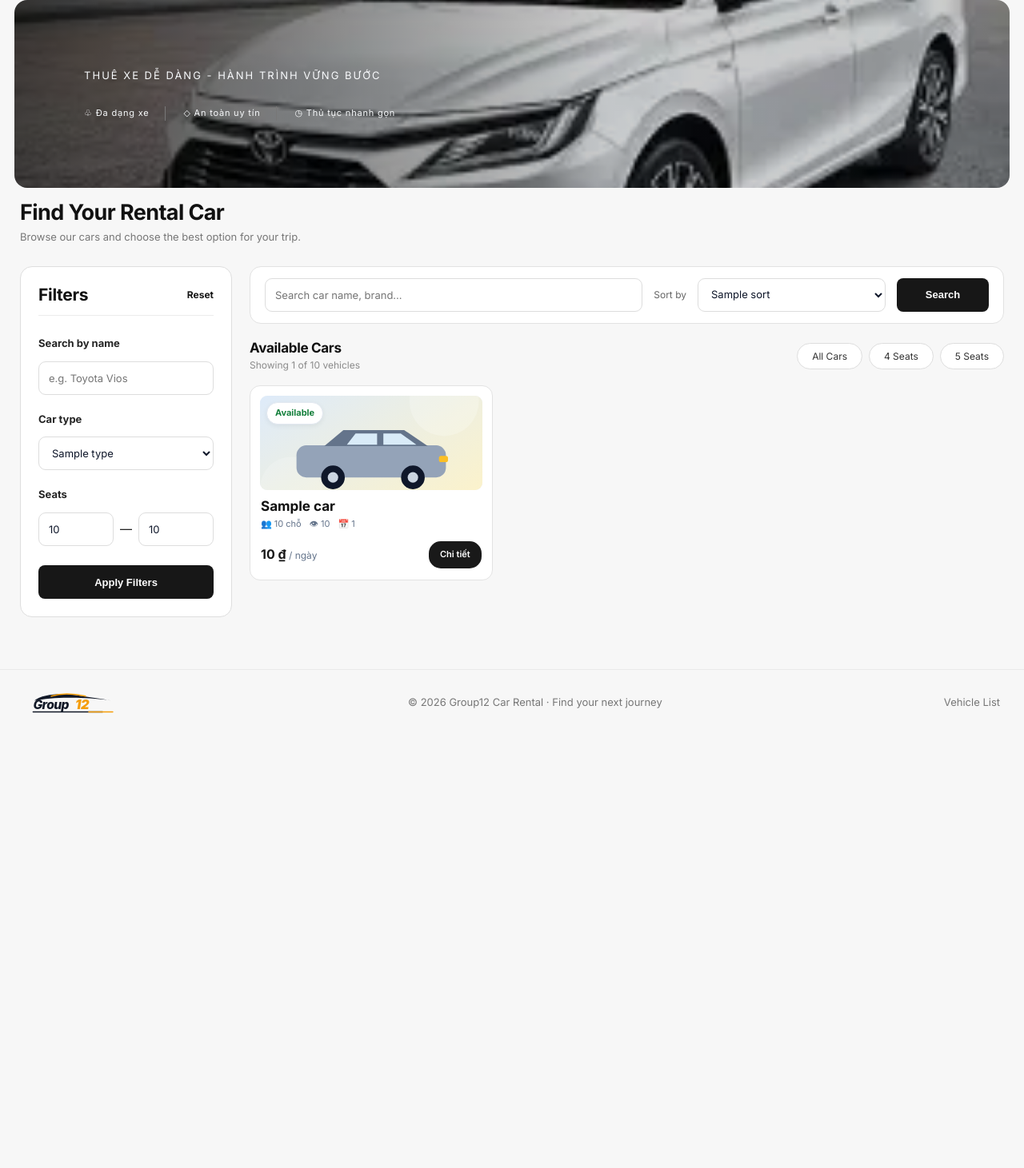
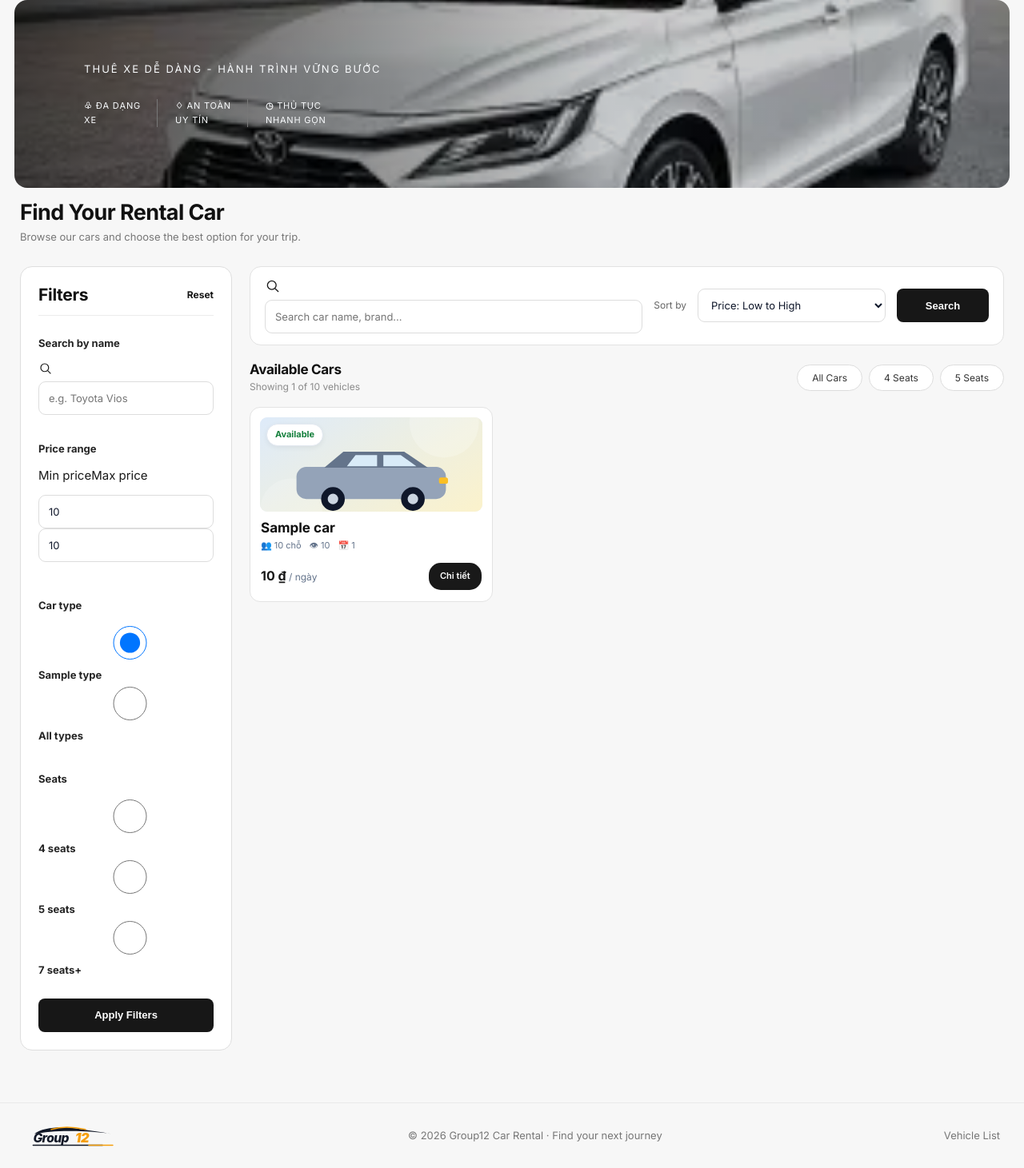
Before and after one commit to tloc2410/Project-CNPM, a Flask app: template SourceCode/presentation/templates/cars.html in a window 1280 px wide. Shown: the part 117-1578 px from the top of the page at 80% size. Before the commit the page ends 1009 px from the top, so only its background shows below. Run offline with Flask 3, Linux system fonts and the light colour scheme; the template is opened without the code that fills it: most values are stand-ins (such as "Sample title", 1, 10 or a date in 2020).

Commit message:
style(figma): match listing filter sidebar, toolbar and vehicle grid layout

```diff
--- a/SourceCode/presentation/templates/cars.html
+++ b/SourceCode/presentation/templates/cars.html
@@ -2,10 +2,12 @@
 {% block title %}Vehicle List – Group12 Car Rental{% endblock %}
 {% block content %}
 <div class="figma-cars-page">
-  <section class="figma-cars-banner" aria-label="Car rental">
+  <section class="figma-cars-banner" aria-label="Group12 Car Rental">
     <div class="figma-cars-banner-content">
       <span>THUÊ XE DỄ DÀNG - HÀNH TRÌNH VỮNG BƯỚC</span>
-      <div class="figma-banner-benefits"><span>♧ Đa dạng xe</span><span>◇ An toàn uy tín</span><span>◷ Thủ tục nhanh gọn</span></div>
+      <div class="figma-banner-benefits">
+        <span><b>♧</b> ĐA DẠNG<br>XE</span><span><b>♢</b> AN TOÀN<br>UY TÍN</span><span><b>◷</b> THỦ TỤC<br>NHANH GỌN</span>
+      </div>
     </div>
   </section>
   <div class="container figma-cars-container">
@@ -13,46 +15,74 @@
       <h1>Find Your Rental Car</h1>
       <p>Browse our cars and choose the best option for your trip.</p>
     </div>
-    {% if db_error %}<div class="notice notice-warning">Không thể truy vấn MySQL: {{ db_error }}</div>{% endif %}
+    {% if db_error %}<div class="notice notice-warning">MySQL connection problem: {{ db_error }}</div>{% endif %}
     <div class="figma-cars-layout">
       <aside class="figma-cars-sidebar" aria-label="Filters">
         <div class="figma-filter-title"><h2>Filters</h2><a href="{{ url_for('cars') }}">Reset</a></div>
-        <form method="GET" action="{{ url_for('cars') }}" class="figma-sidebar-form">
+        <form id="figma-side-filter" method="GET" action="{{ url_for('cars') }}" class="figma-sidebar-form">
           <label for="side-search">Search by name</label>
+          <div class="g12-input-icon">
+            <svg viewBox="0 0 24 24" fill="none" stroke="currentColor" width="18" height="18" stroke-width="1.6"><circle cx="10.5" cy="10.5" r="6.5"/><path d="m15.5 15.5 5 5"/></svg>
             <input id="side-search" type="search" name="q" value="{{ filters.keyword }}" placeholder="e.g. Toyota Vios">
-          <label for="side-type">Car type</label>
-          <select id="side-type" name="type_id">
-            <option value="">All types</option>
-            {% for type in types %}<option value="{{ type.typeId }}" {% if filters.type_id == type.typeId %}selected{% endif %}>{{ type.typeName }}</option>{% endfor %}
-          </select>
+          </div>
+          <div class="g12-filter-separator"></div>
+          <label for="price-min">Price range</label>
+          <div class="g12-price-labels"><span>Min price</span><span>Max price</span></div>
+          <div class="g12-price-row">
+            <input id="price-min" type="number" name="price_min" min="0" step="10000" placeholder="0₫" value="{{ filters.price_min if filters.price_min is not none else '' }}">
+            <input id="price-max" type="number" name="price_max" min="0" step="10000" placeholder="2.000.000₫" value="{{ filters.price_max if filters.price_max is not none else '' }}">
+          </div>
+          <div class="g12-range-slider-display"><span></span><i></i><i></i></div>
+          <div class="g12-filter-separator"></div>
+          <label for="g12-filter-type">Car type</label>
+          <div class="g12-filter-checkboxes">
+            {% for type in types %}
+            <label class="g12-checkbox-line"><input type="radio" name="type_id" value="{{ type.typeId }}" {% if filters.type_id == type.typeId %}checked{% endif %}><span>{{ type.typeName }}</span></label>
+            {% endfor %}
+            <label class="g12-checkbox-line"><input type="radio" name="type_id" value="" {% if not filters.type_id %}checked{% endif %}><span>All types</span></label>
+          </div>
+          <div class="g12-filter-separator"></div>
           <label>Seats</label>
-          <div class="figma-seats-fields">
-            <input type="number" aria-label="Minimum seats" name="seats_min" min="2" max="55" placeholder="Min" value="{{ filters.seats_min or '' }}">
-            <span>—</span>
-            <input type="number" aria-label="Maximum seats" name="seats_max" min="2" max="55" placeholder="Max" value="{{ filters.seats_max or '' }}">
+          <div class="g12-seat-selector">
+            <label><input type="radio" name="seat_choice" value="4" {% if filters.seats_min == 4 and filters.seats_max == 4 %}checked{% endif %}><span>4 seats</span></label>
+            <label><input type="radio" name="seat_choice" value="5" {% if filters.seats_min == 5 and filters.seats_max == 5 %}checked{% endif %}><span>5 seats</span></label>
+            <label><input type="radio" name="seat_choice" value="7" {% if filters.seats_min == 7 and not filters.seats_max %}checked{% endif %}><span>7 seats+</span></label>
           </div>
+          <input id="side-seats-min" name="seats_min" type="hidden" value="{{ filters.seats_min or '' }}">
+          <input id="side-seats-max" name="seats_max" type="hidden" value="{{ filters.seats_max or '' }}">
           <input type="hidden" name="sort" value="{{ filters.sort }}">
           <button type="submit" class="figma-dark-button">Apply Filters</button>
         </form>
       </aside>
       <section class="figma-cars-results" aria-label="Available vehicles">
         <form class="figma-cars-toolbar" method="GET" action="{{ url_for('cars') }}">
+          <div class="g12-input-icon">
+            <svg viewBox="0 0 24 24" fill="none" stroke="currentColor" width="20" height="20" stroke-width="1.6"><circle cx="10.5" cy="10.5" r="6.5"/><path d="m15.5 15.5 5 5"/></svg>
             <input type="search" name="q" value="{{ filters.keyword }}" aria-label="Search vehicles" placeholder="Search car name, brand...">
+          </div>
           <input type="hidden" name="type_id" value="{{ filters.type_id or '' }}">
           <input type="hidden" name="seats_min" value="{{ filters.seats_min or '' }}">
           <input type="hidden" name="seats_max" value="{{ filters.seats_max or '' }}">
+          <input type="hidden" name="price_min" value="{{ filters.price_min if filters.price_min is not none else '' }}">
+          <input type="hidden" name="price_max" value="{{ filters.price_max if filters.price_max is not none else '' }}">
           <label for="figma-sort">Sort by</label>
           <select id="figma-sort" name="sort">
-            {% for value, label in sorts %}<option value="{{ value }}" {% if filters.sort == value %}selected{% endif %}>{{ label }}</option>{% endfor %}
+            <option value="price_asc" {% if filters.sort == 'price_asc' %}selected{% endif %}>Price: Low to High</option>
+            <option value="price_desc" {% if filters.sort == 'price_desc' %}selected{% endif %}>Price: High to Low</option>
+            <option value="newest" {% if filters.sort == 'newest' %}selected{% endif %}>Newest</option>
+            <option value="popular" {% if filters.sort == 'popular' %}selected{% endif %}>Most Viewed</option>
+            <option value="rentals_desc" {% if filters.sort == 'rentals_desc' %}selected{% endif %}>Most Rented</option>
           </select>
           <button class="figma-dark-button" type="submit">Search</button>
         </form>
         <div class="figma-cars-results-heading">
           <div><h2>Available Cars</h2><p>Showing {{ cars|length }} of {{ total }} vehicles</p></div>
           <div class="figma-quick-filters">
-            <a class="{% if not filters.type_id and not filters.seats_min %}selected{% endif %}" href="{{ url_for('cars', q=filters.keyword, sort=filters.sort) }}">All Cars</a>
-            <a class="{% if filters.seats_min == 4 and filters.seats_max == 4 %}selected{% endif %}" href="{{ url_for('cars', q=filters.keyword, seats_min=4, seats_max=4, sort=filters.sort) }}">4 Seats</a>
-            <a class="{% if filters.seats_min == 5 and filters.seats_max == 5 %}selected{% endif %}" href="{{ url_for('cars', q=filters.keyword, seats_min=5, seats_max=5, sort=filters.sort) }}">5 Seats</a>
+            <a class="{% if not filters.type_id and not filters.seats_min %}selected{% endif %}" href="{{ url_for('cars', q=filters.keyword, sort=filters.sort, price_min=filters.price_min, price_max=filters.price_max) }}">All Cars</a>
+            <a class="{% if filters.seats_min == 4 and filters.seats_max == 4 %}selected{% endif %}" href="{{ url_for('cars', q=filters.keyword, seats_min=4, seats_max=4, sort=filters.sort, price_min=filters.price_min, price_max=filters.price_max) }}">4 Seats</a>
+            <a class="{% if filters.seats_min == 5 and filters.seats_max == 5 %}selected{% endif %}" href="{{ url_for('cars', q=filters.keyword, seats_min=5, seats_max=5, sort=filters.sort, price_min=filters.price_min, price_max=filters.price_max) }}">5 Seats</a>
+            {% set suv_type = (types|selectattr('typeName', 'equalto', 'SUV')|list|first) %}
+            {% if suv_type %}<a class="{% if filters.type_id == suv_type.typeId %}selected{% endif %}" href="{{ url_for('cars', type_id=suv_type.typeId, q=filters.keyword, sort=filters.sort) }}">SUV</a>{% endif %}
           </div>
         </div>
         {% if cars %}
@@ -61,20 +91,35 @@
         </div>
         {% if total_pages > 1 %}
         <nav class="pagination" aria-label="Pagination">
-            {% if filters.page > 1 %}<a class="page-btn" href="{{ url_for('cars', q=filters.keyword, type_id=filters.type_id, seats_min=filters.seats_min, seats_max=filters.seats_max, sort=filters.sort, page=filters.page - 1) }}">← Previous</a>{% endif %}
-            {% for p in range(1, total_pages + 1) %}
-            {% if p == 1 or p == total_pages or (p >= filters.page - 2 and p <= filters.page + 2) %}
-            <a class="page-btn {% if p == filters.page %}active{% endif %}" href="{{ url_for('cars', q=filters.keyword, type_id=filters.type_id, seats_min=filters.seats_min, seats_max=filters.seats_max, sort=filters.sort, page=p) }}">{{ p }}</a>
+          {% if filters.page > 1 %}<a class="page-btn" href="{{ url_for('cars', q=filters.keyword, type_id=filters.type_id, seats_min=filters.seats_min, seats_max=filters.seats_max, price_min=filters.price_min, price_max=filters.price_max, sort=filters.sort, page=filters.page-1) }}">← Previous</a>{% endif %}
+          {% for p in range(1,total_pages+1) %}
+          {% if p==1 or p==total_pages or (p >= filters.page-2 and p <= filters.page+2) %}
+          <a class="page-btn {% if p == filters.page %}active{% endif %}" href="{{ url_for('cars', q=filters.keyword, type_id=filters.type_id, seats_min=filters.seats_min, seats_max=filters.seats_max, price_min=filters.price_min, price_max=filters.price_max, sort=filters.sort, page=p) }}">{{ p }}</a>
           {% endif %}
           {% endfor %}
-            {% if filters.page < total_pages %}<a class="page-btn" href="{{ url_for('cars', q=filters.keyword, type_id=filters.type_id, seats_min=filters.seats_min, seats_max=filters.seats_max, sort=filters.sort, page=filters.page + 1) }}">Next →</a>{% endif %}
+          {% if filters.page < total_pages %}<a class="page-btn" href="{{ url_for('cars', q=filters.keyword, type_id=filters.type_id, seats_min=filters.seats_min, seats_max=filters.seats_max, price_min=filters.price_min, price_max=filters.price_max, sort=filters.sort, page=filters.page+1) }}">Next →</a>{% endif %}
         </nav>
         {% endif %}
         {% else %}
-          <div class="empty-state"><h3>Không tìm thấy xe phù hợp</h3><p>Thử đổi bộ lọc hoặc tên xe.</p><a href="{{ url_for('cars') }}" class="figma-dark-button">View all cars</a></div>
+        <div class="empty-state"><h3>No matching vehicles</h3><p>Try a different search, type or price range.</p><a href="{{ url_for('cars') }}" class="figma-dark-button">View all cars</a></div>
         {% endif %}
       </section>
     </div>
   </div>
 </div>
 {% endblock %}
+{% block scripts %}
+<script>
+document.addEventListener('DOMContentLoaded',function(){
+  const form=document.getElementById('figma-side-filter');
+  if(!form)return;
+  form.querySelectorAll('input[name="seat_choice"]').forEach(function(input){
+    input.addEventListener('change',function(){
+      const v=Number(input.value);
+      document.getElementById('side-seats-min').value=v;
+      document.getElementById('side-seats-max').value=v===7?'':v;
+    });
+  });
+});
+</script>
+{% endblock %}
```
Lines whose indentation alone changed are shown as unchanged.
